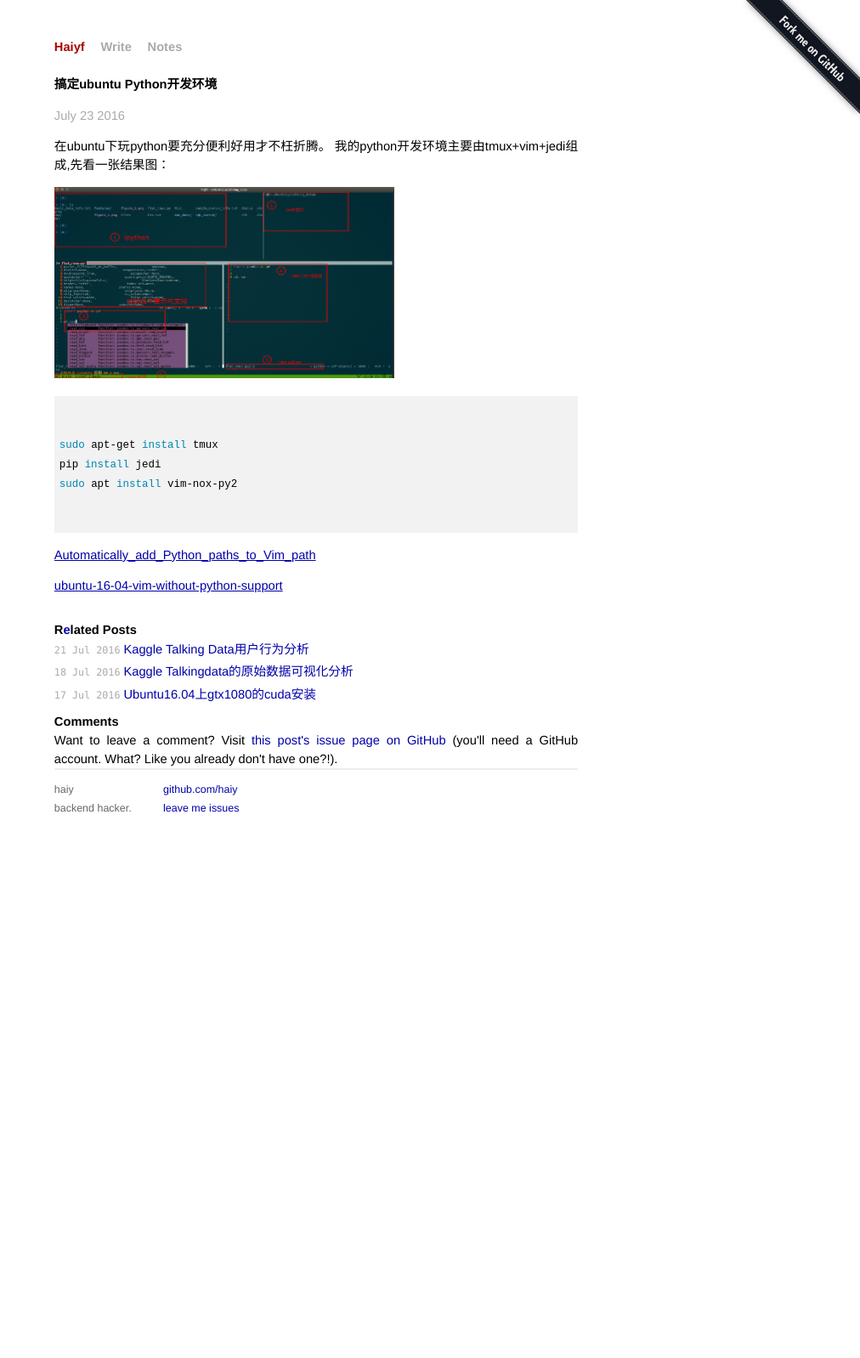
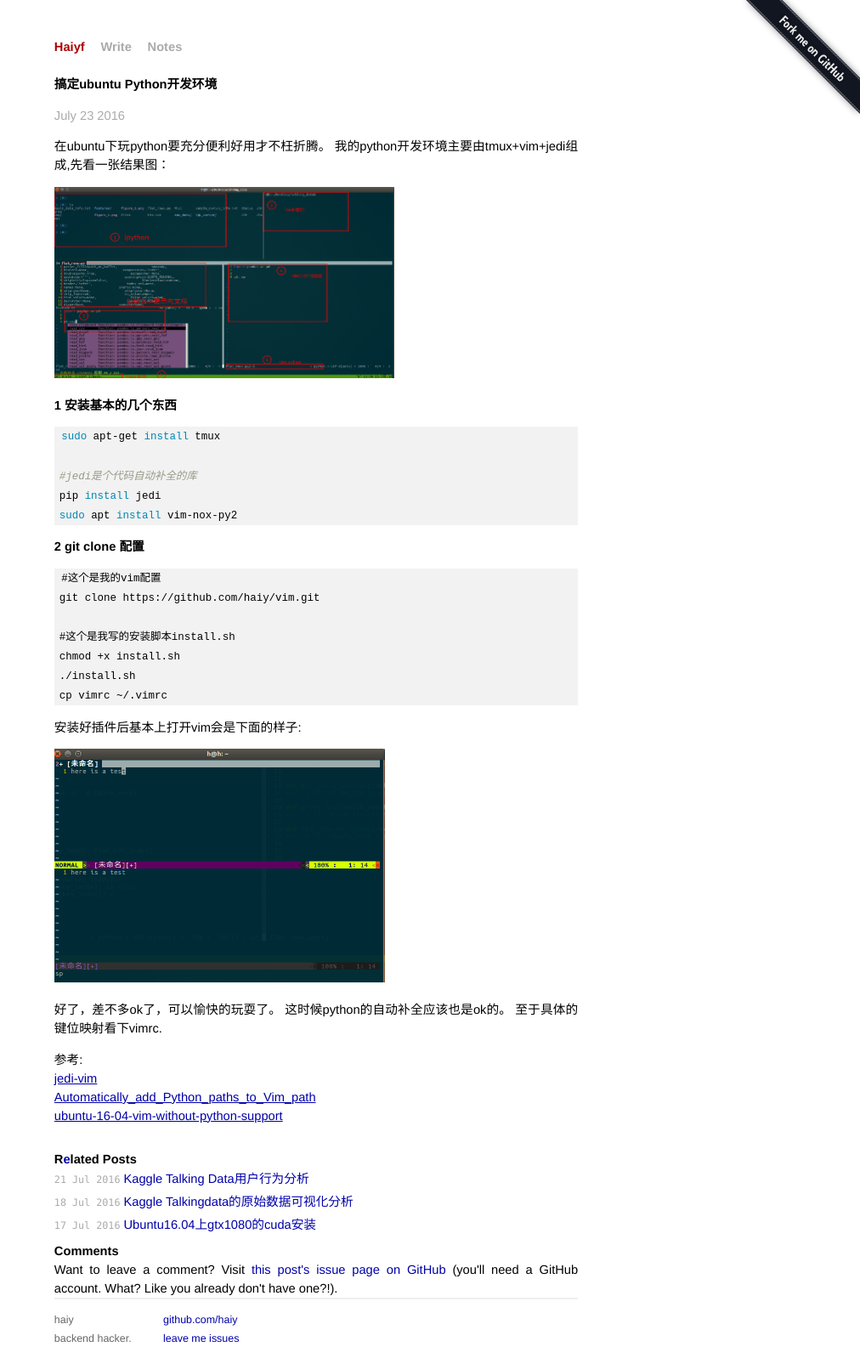
Before and after one commit to caratiger/haiy.github.io, a Jekyll site: the page built from _posts/2016-07-23-搞定ubuntu-python开发环境.md, in a window 1280 px wide. Shown: the whole page at 85% size, without its empty margins (268-1280 px from the left). Built offline with Jekyll 4.4.1, drawn with Linux system fonts in a browser that asks for light colours; comment, search, counter and statistics services are not loaded; before the commit the page ends 975 px from its top, so only the background shows below that.

Commit message:
Update 2016-07-23-搞定ubuntu-python开发环境.md

````diff
--- a/_posts/2016-07-23-搞定ubuntu-python开发环境.md
+++ b/_posts/2016-07-23-搞定ubuntu-python开发环境.md
@@ -11,17 +11,37 @@ layout: post
 
 <a href="http://haiy.github.io/images/python_dev_ide.png"  target="_blank"><img alt="右键看大图" src="{{site.url}}/images/python_dev_ide.png"  height="225px" width="400px"> </a>
 
+**1 安装基本的几个东西**
 
 ```bash
+sudo apt-get install tmux
+
+#jedi是个代码自动补全的库
+pip install jedi
+sudo apt install vim-nox-py2
+```
+
+**2 git clone 配置**
+
+```
+#这个是我的vim配置
+git clone https://github.com/haiy/vim.git
+
+#这个是我写的安装脚本install.sh
+chmod +x install.sh
+./install.sh
+cp vimrc ~/.vimrc
+```
+安装好插件后基本上打开vim会是下面的样子:
+
+<a href="http://haiy.github.io/images/vim_theme.png" target="_blank"><img alt="右键看大图" src="{{site.url}}/images/vim_theme.png"  height="275px" width="389px"></a>
+
+好了，差不多ok了，可以愉快的玩耍了。
+这时候python的自动补全应该也是ok的。
+至于具体的键位映射看下vimrc.
 
 
-sudo apt-get install tmux
-pip install jedi
-sudo apt install vim-nox-py2
-
-
-```
-
+参考:
+[jedi-vim](https://github.com/davidhalter/jedi-vim)
 [Automatically_add_Python_paths_to_Vim_path](http://vim.wikia.com/wiki/Automatically_add_Python_paths_to_Vim_path)
-
 [ubuntu-16-04-vim-without-python-support](http://askubuntu.com/questions/764882/ubuntu-16-04-vim-without-python-support)
````
